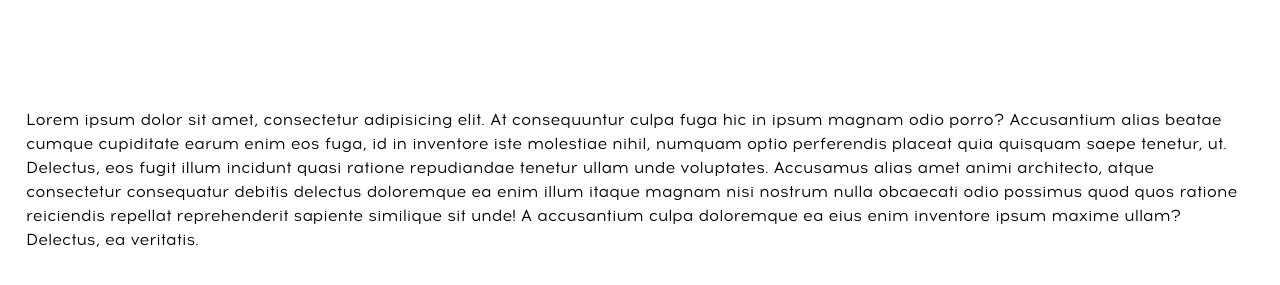
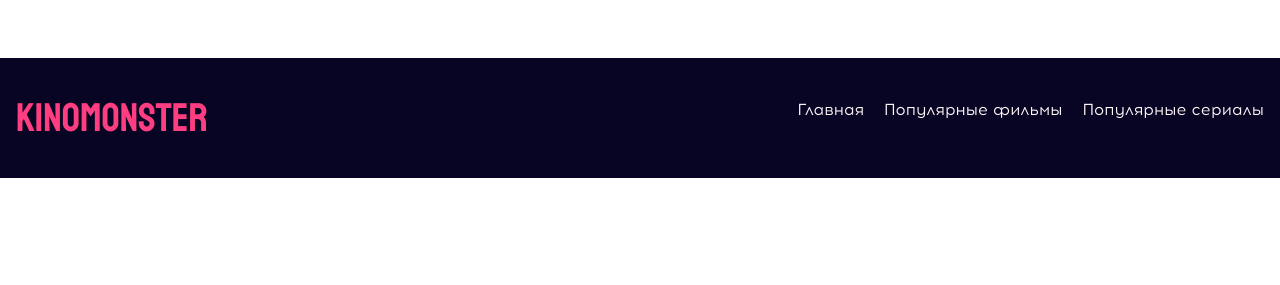
Before and after one commit to kivals/movies, a React (Vite) app: page / in a window 1280 px wide. Shown: the part 831-1116 px from the top of the page. After the commit the page ends 1009 px from the top, so only its background shows below. Built offline with nearby package versions, Linux system fonts and the light colour scheme; no server answers.

Commit message:
feat: added footer

```diff
--- a/src/App.tsx
+++ b/src/App.tsx
@@ -4,34 +4,20 @@ import Container from './components/Container/Container.tsx';
 import IntroSection from '@/components/IntroSection/IntroSection.tsx';
 import PopularSection from '@/components/PopularSection/PopularSection.tsx';
 import MoviesByCategoriesSection from '@/components/MoviesByCategoriesSection/MoviesByCategoriesSection.tsx';
+import Footer from '@/components/Footer/Footer.tsx';
 
 function App() {
   return (
     <div>
       <Header />
-      <div className="container">
       <main>
         <Container>
           <IntroSection />
           <PopularSection />
           <MoviesByCategoriesSection />
-            <div style={{ margin: '50px 10px' }}>
-              Lorem ipsum dolor sit amet, consectetur adipisicing elit. At
-              consequuntur culpa fuga hic in ipsum magnam odio porro?
-              Accusantium alias beatae cumque cupiditate earum enim eos fuga, id
-              in inventore iste molestiae nihil, numquam optio perferendis
-              placeat quia quisquam saepe tenetur, ut. Delectus, eos fugit illum
-              incidunt quasi ratione repudiandae tenetur ullam unde voluptates.
-              Accusamus alias amet animi architecto, atque consectetur
-              consequatur debitis delectus doloremque ea enim illum itaque
-              magnam nisi nostrum nulla obcaecati odio possimus quod quos
-              ratione reiciendis repellat reprehenderit sapiente similique sit
-              unde! A accusantium culpa doloremque ea eius enim inventore ipsum
-              maxime ullam? Delectus, ea veritatis.
-            </div>
         </Container>
       </main>
-      </div>
+      <Footer />
     </div>
   );
 }
--- /dev/null
+++ b/src/components/Footer/Footer.module.css
@@ -0,0 +1,32 @@
+.footer {
+  background: #080423;
+  height: 120px;
+  padding-top: 40px;
+  padding-bottom: 40px;
+}
+
+.logo {
+  font-family: Bayon, sans-serif;
+  font-size: 2.5rem;
+  color: #FF3D81;
+  line-height: 1;
+}
+
+.content {
+  display: flex;
+  gap: 20px;
+  justify-content: space-between;
+}
+
+.menu {
+  display: flex;
+  gap: 20px;
+}
+
+.menu li {
+  color: rgba(255, 249, 249, 1);
+}
+
+.link {
+  color: inherit;
+}
--- /dev/null
+++ b/src/components/Footer/Footer.tsx
@@ -0,0 +1,34 @@
+import Container from '@/components/Container/Container.tsx';
+
+import styles from './Footer.module.css';
+
+const Footer = () => {
+  return (
+    <footer className={styles.footer}>
+      <Container>
+        <div className={styles.content}>
+          <h1 className={styles.logo}>kinomonster</h1>
+          <ul className={styles.menu}>
+            <li>
+              <a href="#" className={styles.link}>
+                Главная
+              </a>
+            </li>
+            <li>
+              <a href="#" className={styles.link}>
+                Популярные фильмы
+              </a>
+            </li>
+            <li>
+              <a href="#" className={styles.link}>
+                Популярные сериалы
+              </a>
+            </li>
+          </ul>
+        </div>
+      </Container>
+    </footer>
+  );
+};
+
+export default Footer;
```
Lines whose indentation alone changed are shown as unchanged.
